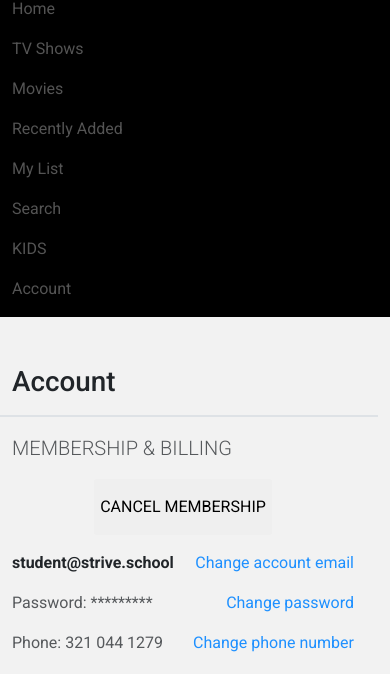
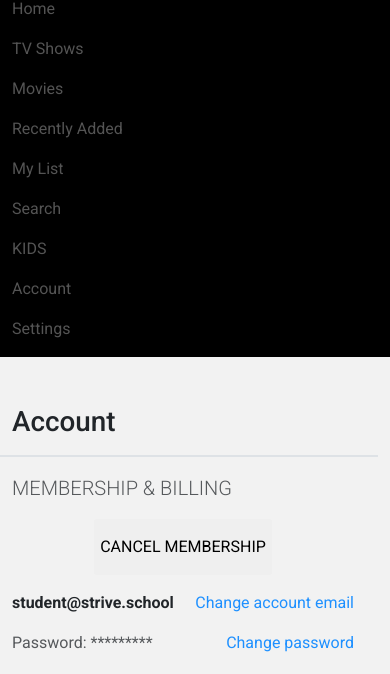
Before and after one commit to bertcoscia/Epicode-W6D5, a plain HTML site: page settings.html in a window 390 px wide. Both pictures are taken after a click on the button "Toggle navigation". Shown: the part 79-753 px from the top of the page. Drawn offline with nearby package versions, Linux system fonts and the light colour scheme; files that its build step writes are made by us from their sources.

Commit message:
adds link to settings in collapsed navbar

```diff
--- a/settings.html
+++ b/settings.html
@@ -84,6 +84,9 @@
                     </li>
                     <li class="nav-item d-md-none">
                         <a class="nav-link" href="./account.html">Account</a>
+                    </li>
+                    <li class="nav-item d-md-none">
+                        <a class="nav-link" href="./settings.html">Settings</a>
                     </li>
                 </ul>
             </div>
```
Also changed, not shown: index.html (+3 -2 lines).
